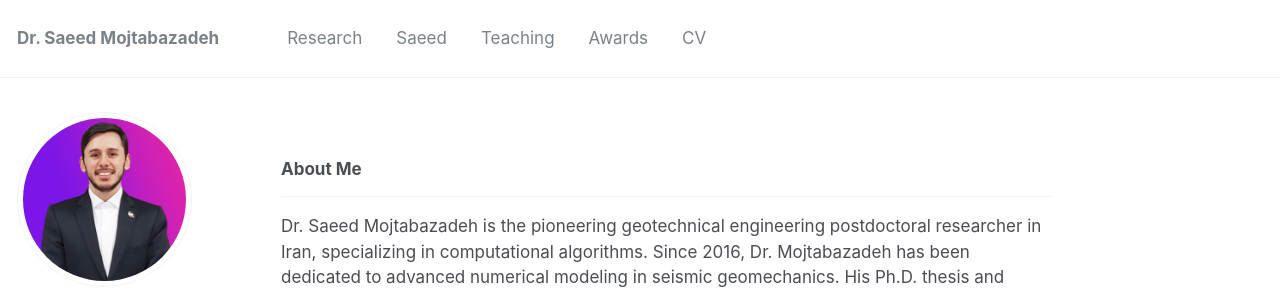
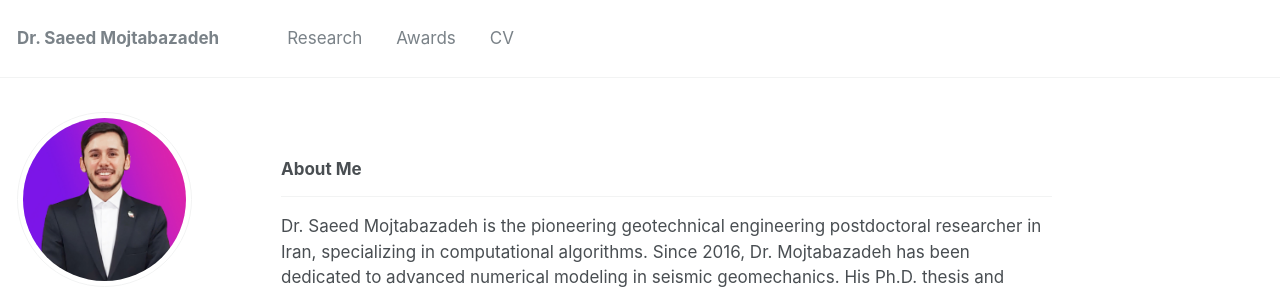
Before and after one commit to mojtabazadeh/mojtabazadeh.github.io, a Jekyll site: the page built from _pages/about.md, in a window 1280 px wide and 1069 px high. Shown: the top 289 px of the window. Built offline with Jekyll 4.4.1, drawn with Linux system fonts in a browser that asks for light colours; some web fonts are replaced.

Commit message:
Update navigation.yml

```diff
--- a/_data/navigation.yml
+++ b/_data/navigation.yml
@@ -2,12 +2,6 @@
 main:
   - title: "Research"
     url: /research/
-
-  - title: "Saeed"
-    url: /terms/
-
-  - title: "Teaching"
-    url: /teaching/
 
   - title: "Awards"
     url: /awards/
```
